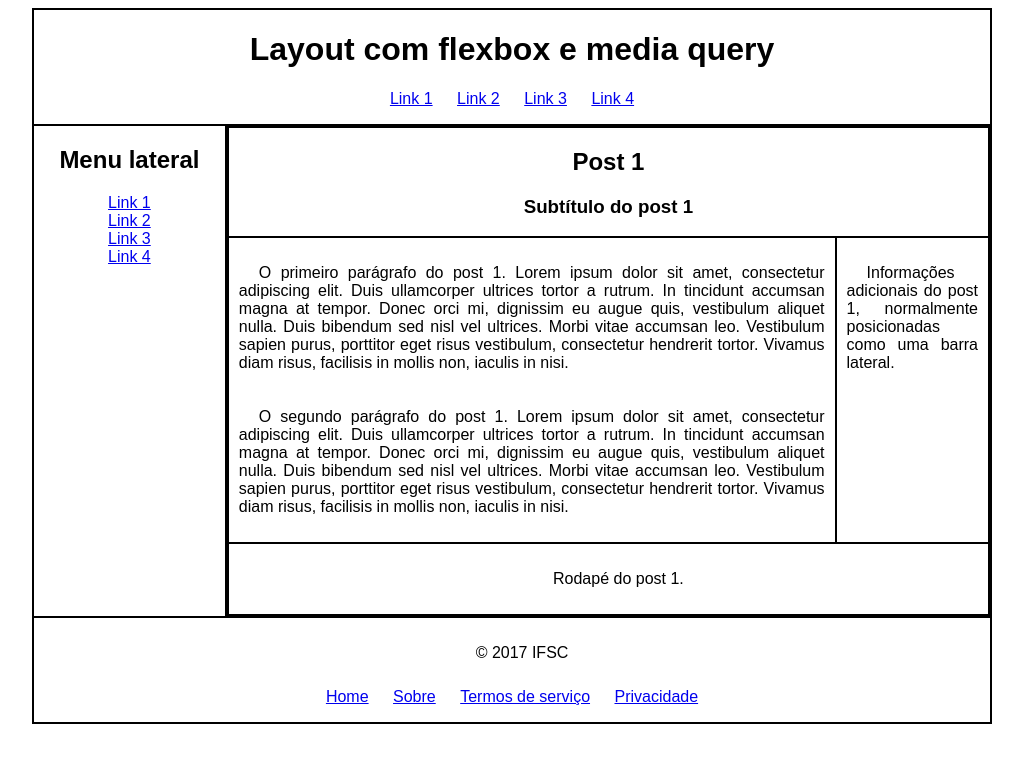
After one commit to denilsonfag/programacao-internet, a PHP site: page /css3/layout-flexbox.html in a window 1280 px wide. The commit adds this page. Shown: the top 763 px of the page, without its empty margins (128-1151 px from the left). Run offline with PHP 8.4, Linux system fonts and the light colour scheme.

Commit message:
Layout flexbox ok.

```diff
--- /dev/null
+++ b/css3/layout-flexbox.html
@@ -0,0 +1,158 @@
+<!DOCTYPE html>
+<html lang="pt-br">
+    <head>
+        <meta charset="utf-8">
+        <title>Blog de exemplo</title>
+        <meta name="viewport" content="width=device-width">
+        <link rel="stylesheet" href="../styles/main.css" >
+        <style>
+
+            .container, header, section, .article-body, aside, footer {
+                border: 1px solid;
+            }
+
+            header, footer > *, #sidebar{
+                text-align: center;
+            }
+
+            ul{
+                padding: 0;
+            }
+
+            #sidebar nav ul li{
+                display: inline;
+            }
+
+            #sidebar nav ul{
+                list-style: none;
+            }
+
+            #page-header nav ul li, #page-footer nav ul li{
+                display: inline;
+                margin: 0 10px 0 10px;
+            }
+
+            /* Layout: */
+
+            * {
+                box-sizing: border-box;
+            }
+
+            .container{
+                display: flex;
+                flex-flow: row wrap;
+                max-width: 960px;
+                margin: auto;
+            }
+
+            .container > * {
+                flex: 1 100%;
+            }
+
+            @media all and (min-width: 600px) {
+                #sidebar {
+                    flex: 1;
+                }
+                #posts {
+                    flex: 4;
+                }
+                #sidebar nav ul li{
+                    display: block;
+                }
+            }
+
+            @media all and (min-width: 800px) {
+                .article-body{
+                    flex: 4;
+                }
+                #posts aside{
+                    flex: 1;
+                }
+            }
+
+        </style>
+    </head>
+
+    <body>
+
+        <div class="container">
+
+            <header id="page-header">
+                <h1>Layout com flexbox e media query</h1>
+                <nav>
+                    <ul>
+                        <li><a href="#">Link 1</a></li>
+                        <li><a href="#">Link 2</a></li>
+                        <li><a href="#">Link 3</a></li>
+                        <li><a href="#">Link 4</a></li>
+                    </ul>
+                </nav>
+            </header>
+
+            <section id="sidebar">
+                <h2>Menu lateral</h2>
+                <nav>
+                    <ul>
+                        <li><a href="#">Link 1</a></li>
+                        <li><a href="#">Link 2</a></li>
+                        <li><a href="#">Link 3</a></li>
+                        <li><a href="#">Link 4</a></li>
+                    </ul>
+                </nav>
+            </section>
+
+            <section id="posts">
+
+                <article  class="container">
+
+                    <header>
+                        <h2>Post 1</h2>
+                        <h3>Subtítulo do post 1</h3>
+                    </header>
+
+                    <div class="article-body">
+                        <p >
+                            O primeiro parágrafo do post 1. Lorem ipsum dolor sit amet, consectetur adipiscing elit.
+                            Duis ullamcorper ultrices tortor a rutrum. In tincidunt accumsan magna at tempor.
+                            Donec orci mi, dignissim eu augue quis, vestibulum aliquet nulla.
+                            Duis bibendum sed nisl vel ultrices. Morbi vitae accumsan leo.
+                            Vestibulum sapien purus, porttitor eget risus vestibulum, consectetur hendrerit tortor.
+                            Vivamus diam risus, facilisis in mollis non, iaculis in nisi.
+                        </p>
+                        <p>
+                            O segundo parágrafo do post 1. Lorem ipsum dolor sit amet, consectetur adipiscing elit.
+                            Duis ullamcorper ultrices tortor a rutrum. In tincidunt accumsan magna at tempor.
+                            Donec orci mi, dignissim eu augue quis, vestibulum aliquet nulla.
+                            Duis bibendum sed nisl vel ultrices. Morbi vitae accumsan leo.
+                            Vestibulum sapien purus, porttitor eget risus vestibulum, consectetur hendrerit tortor.
+                            Vivamus diam risus, facilisis in mollis non, iaculis in nisi.
+                        </p>
+                    </div>
+
+                    <aside>
+                        <p>Informações adicionais do post 1, normalmente posicionadas como uma barra lateral.</p>
+                    </aside>
+
+                    <footer>
+                        <p>Rodapé do post 1.</p>
+                    </footer>
+
+                </article>
+
+            </section>
+
+            <footer id="page-footer">
+                <p>&copy; 2017 IFSC</p>
+                <nav>
+                    <ul>
+                        <li><a href="#">Home</a></li>
+                        <li><a href="#">Sobre</a></li>
+                        <li><a href="#">Termos de serviço</a></li>
+                        <li><a href="#">Privacidade</a></li>
+                    </ul>
+                </nav>
+            </footer>
+
+        </div>
+    </body>
+</html>
--- a/index.html
+++ b/index.html
@@ -39,6 +39,7 @@
             <li><a href="css3/layout-float.html">Layout com float</a></li>
             <li><a href="css3/layout-resp-float.html">Layout responsivo com float e media query</a></li>
             <li><a href="css3/layout-inline-block.html">Layout com inline-block</a></li>
+            <li><a href="css3/layout-flexbox.html">Layout com flexbox e media query</a></li>
         </ul>
     </nav>
 </body>
--- a/styles/main.css
+++ b/styles/main.css
@@ -5,7 +5,9 @@
 }
 
 p {
+    text-align: justify;
     text-indent: 20px;
+    padding: 10px;
 }
 
 code {
```
